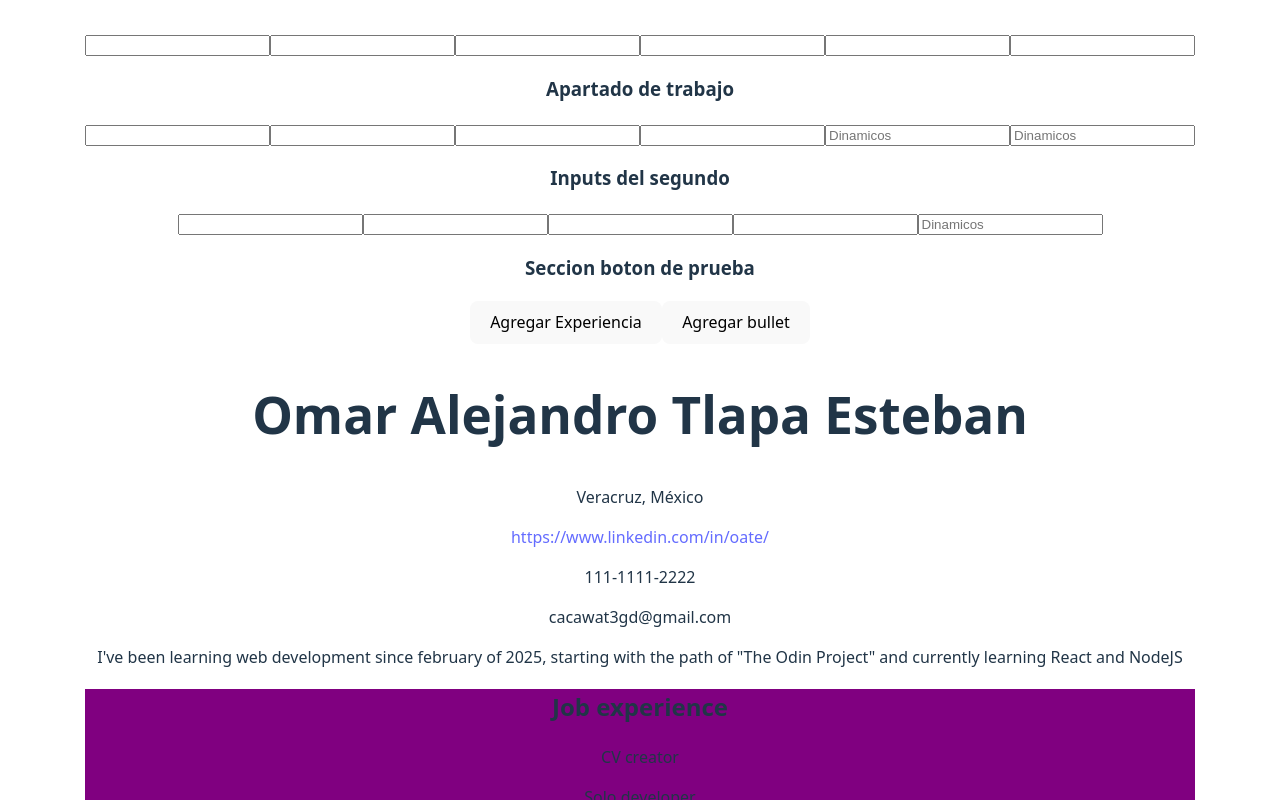
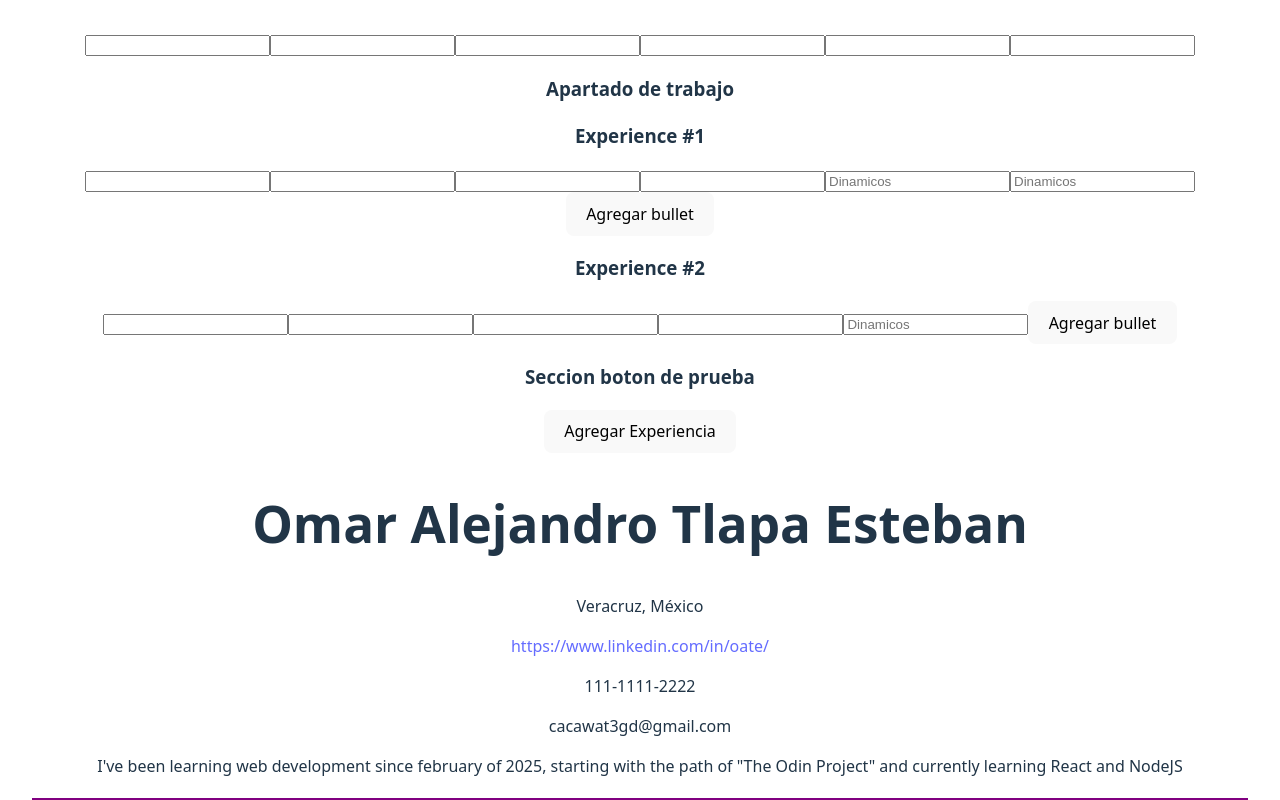
Before and after one commit to ccwt3/CV-generator, a React (Vite) app: page / in a window 1280 px wide. Shown: the top 800 px of the page. Built offline with nearby package versions, Linux system fonts and the light colour scheme.

Commit message:
Now you, yes you can add experiences and bullet points without problem

```diff
--- a/src/components/inputs.jsx
+++ b/src/components/inputs.jsx
@@ -96,13 +96,22 @@ export default function AllTheInputs(
 
       <h3>Apartado de trabajo</h3>
 
-      <JobInputs changeData={changeExperience} changeBullet={changeExperienceBullet} data={experienceData} idx={0}/>
-      <h3>Inputs del segundo</h3>
-      <JobInputs changeData={changeExperience} changeBullet={changeExperienceBullet} data={experienceData} idx={1}/>
+      {experienceData.map((e, i) => (
+        <div key={e.key}>
+          <h3>Experience #{i + 1}</h3>
+          <JobInputs
+            changeData={changeExperience}
+            changeBullet={changeExperienceBullet}
+            data={experienceData} idx={i}
+          />
+
+          <button onClick={e => addBullet(experienceData[i].key)}>Agregar bullet</button>
+
+        </div>
+      ))}
 
       <h3>Seccion boton de prueba</h3>
       <button onClick={addExperience}>Agregar Experiencia</button>
-      <button onClick={e => addBullet(experienceData[0].key)}>Agregar bullet</button>
     </>
   )
 }
```
